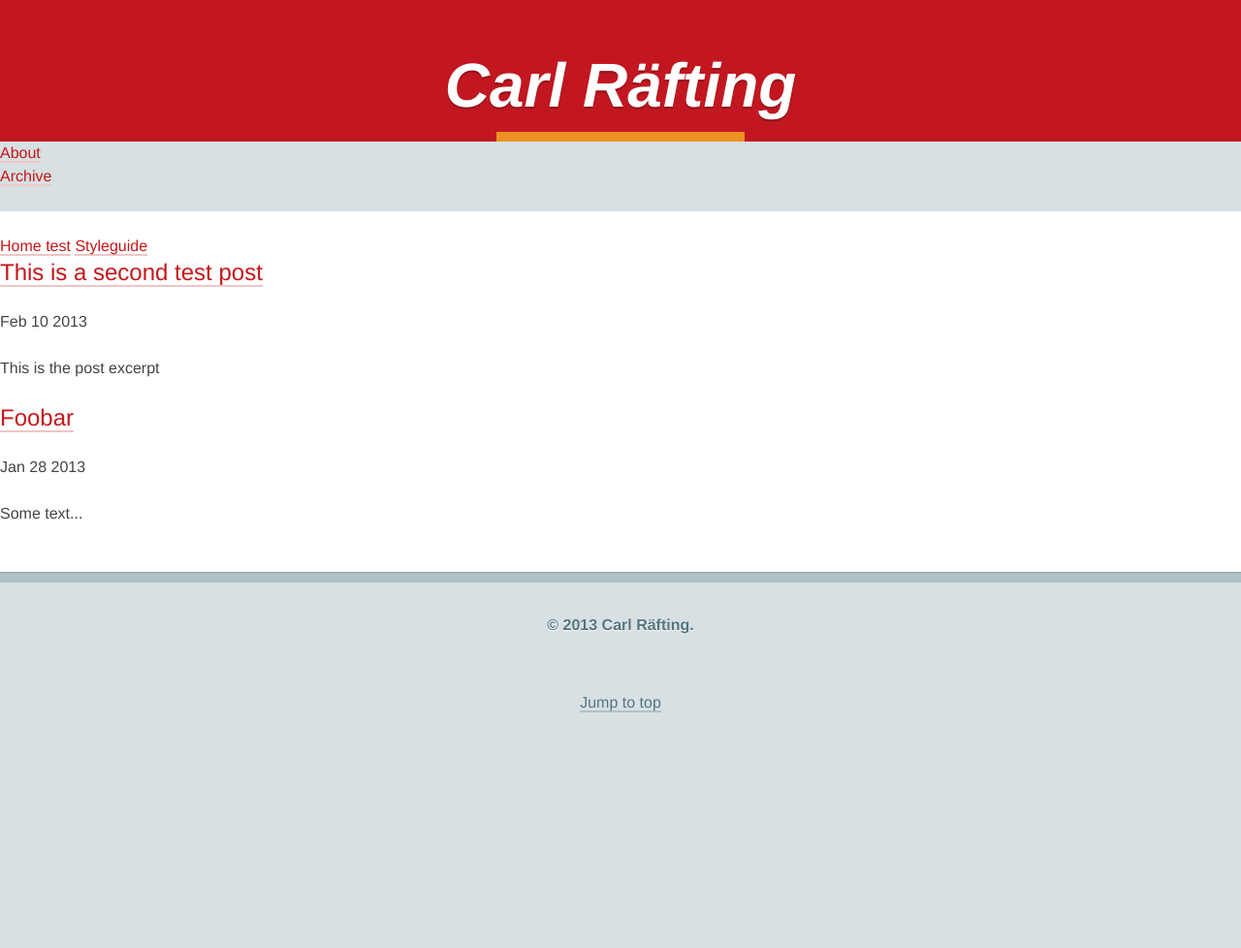
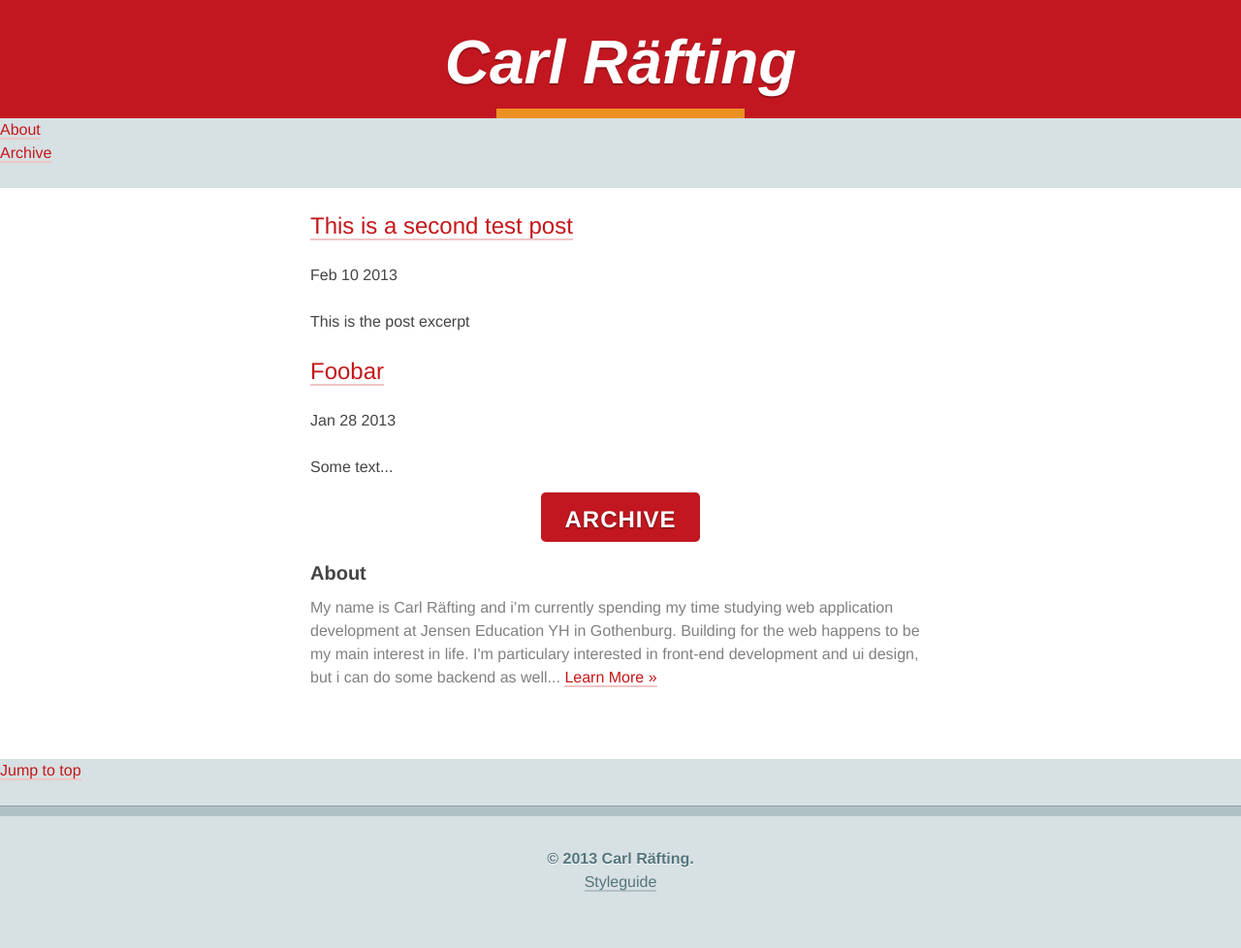
Before and after one commit to carlrafting/carlrafting.com-v2024, a Jekyll site: the page built from index.html, in a window 1280 px wide. Shown: the whole page at 97% size. Built offline with Jekyll 4.4.1, drawn with Linux system fonts in a browser that asks for light colours; before the commit the page ends 900 px from its top, so only the background shows below that.

Commit message:
Doing some cleanup and setting the layout and stuff...

```diff
--- a/_layouts/default.html
+++ b/_layouts/default.html
@@ -25,17 +25,19 @@
 <a class="header-title" href="/"><span>Carl Räfting</span></a>
 {% endif %}
 
-<a class="jump-nav" href="#nav">Jump to navigation</a>
-
 </div>
 
 <hr>
 
 <div class="main" role="main">
+<div class="main-content">
 
 {{ content }}
 
 </div>
+</div>
+
+<hr>
 
 <div class="nav" id="nav">
 <ul>
@@ -46,9 +48,12 @@
 
 <hr>
 
+<div class="jump-top"><a href="#">Jump to top</a></div>
+
+<hr>
+
 <div class="footer" role="contentinfo">
-<p class="copyright"><small>&copy; {{ 'now' | date: "%Y" }} Carl Räfting.</small></p>
-<div class="jump-top"><a href="#">Jump to top</a></div>
+<p class="copyright"><small>&copy; {{ 'now' | date: "%Y" }} Carl Räfting.</small> <br> <a href="/styleguide/">Styleguide</a></p>
 </div>
 
 <script src="/js/global.js"></script>
--- a/css/global.css
+++ b/css/global.css
@@ -236,14 +236,21 @@ h1 {
   font-family: "AdelleBasic-BoldItalic", "Adelle Basic", "Helvetica Neue", Arial, sans-serif;
   padding-top: .5em;
   margin-bottom: 1.5em;
+  text-align: center;
+}
+@media screen and (min-width: 40em) {
+  /* line 117, ../scss/global.scss */
+  h1 {
+    font-size: 4em;
+  }
 }
 
-/* line 126, ../scss/global.scss */
+/* line 134, ../scss/global.scss */
 h2, h4, h5, h6 {
   font-family: "Helvetica Neue", Arial, sans-serif;
 }
 
-/* line 130, ../scss/global.scss */
+/* line 138, ../scss/global.scss */
 h2 {
   font-family: "Adelle Basic", "Helvetica Neue", Arial, sans-serif;
   font-size: 1.5em;
@@ -251,7 +258,7 @@ h2 {
   margin-bottom: 1em;
 }
 
-/* line 137, ../scss/global.scss */
+/* line 145, ../scss/global.scss */
 h3 {
   font-family: "AdelleBasic-BoldItalic", "Adelle Basic", "Helvetica Neue", Arial, sans-serif;
   font-size: 1.25em;
@@ -262,28 +269,28 @@ h3 {
 
 /* @end headings */
 /* @group shared */
-/* line 149, ../scss/global.scss */
+/* line 157, ../scss/global.scss */
 p, ul, ol, dl, form, pre {
   margin-bottom: 1.5em;
 }
 
 /* @end shared */
 /* @group links */
-/* line 157, ../scss/global.scss */
+/* line 165, ../scss/global.scss */
 a {
   color: #c5171a;
   text-decoration: none;
   border-bottom: 2px solid #f0c5c6;
 }
 
-/* line 163, ../scss/global.scss */
+/* line 171, ../scss/global.scss */
 a:hover,
 a:focus {
   color: #ae151d;
   border-color: #ae151d;
 }
 
-/* line 167, ../scss/global.scss */
+/* line 175, ../scss/global.scss */
 a:active {
   color: #600a0f;
   border-color: #600a0f;
@@ -291,18 +298,18 @@ a:active {
 
 /* @end links */
 /* @group quotes */
-/* line 176, ../scss/global.scss */
+/* line 184, ../scss/global.scss */
 blockquote, q {
   quotes: none;
 }
 
-/* line 177, ../scss/global.scss */
+/* line 185, ../scss/global.scss */
 blockquote:before, blockquote:after {
   content: '';
   content: none;
 }
 
-/* line 182, ../scss/global.scss */
+/* line 190, ../scss/global.scss */
 q:before, q:after {
   content: '';
   content: none;
@@ -310,7 +317,7 @@ q:before, q:after {
 
 /* @end quotes */
 /* @group tables */
-/* line 191, ../scss/global.scss */
+/* line 199, ../scss/global.scss */
 table {
   border-collapse: collapse;
   border-spacing: 0;
@@ -318,12 +325,12 @@ table {
 
 /* @end tables */
 /* @group forms */
-/* line 200, ../scss/global.scss */
+/* line 208, ../scss/global.scss */
 form {
   margin: 0;
 }
 
-/* line 207, ../scss/global.scss */
+/* line 215, ../scss/global.scss */
 button,
 input,
 select,
@@ -334,14 +341,14 @@ textarea {
   font-family: "Helvetica Neue", Arial, sans-serif;
 }
 
-/* line 214, ../scss/global.scss */
+/* line 222, ../scss/global.scss */
 input[type="text"] {
   max-width: 100%;
   margin: 0;
   padding: 0;
 }
 
-/* line 221, ../scss/global.scss */
+/* line 229, ../scss/global.scss */
 button[disabled],
 input[disabled] {
   cursor: not-allowed;
@@ -350,113 +357,94 @@ input[disabled] {
 /* @end forms */
 /* @end elements */
 /* @group header */
-/* line 231, ../scss/global.scss */
+/* line 239, ../scss/global.scss */
 .header {
   color: #fff;
   background: #c21720;
+  padding-top: 1em;
 }
 
-/* line 236, ../scss/global.scss */
+/* line 245, ../scss/global.scss */
 .header h1 {
   font-size: 1em;
   line-height: 1.5;
   margin: 0;
+  padding: 0;
 }
 
-/* line 243, ../scss/global.scss */
+/* line 253, ../scss/global.scss */
 .header a:link,
 .header a:visited {
   color: #fff;
 }
 
-/* line 248, ../scss/global.scss */
+/* line 258, ../scss/global.scss */
 .header a:hover,
 .header a:focus {
   color: #f5c2c5;
 }
 
-/* line 252, ../scss/global.scss */
+/* line 262, ../scss/global.scss */
 .header a:active {
   color: #ea838c;
 }
 
-/* line 256, ../scss/global.scss */
+/* line 266, ../scss/global.scss */
 .header-title {
   font-size: 2em;
   font-family: "AdelleBasic-Bold", "Adelle Basic", "Helvetica Neue", Arial, sans-serif;
   font-style: italic;
   text-align: center;
+  width: 4em;
+  margin: auto;
   color: #fff;
   border-bottom: 10px solid #ec9022;
   text-shadow: 0 2px 1px rgba(0, 0, 0, 0.25);
   display: block;
-  padding: 1em 0 0;
-  margin: 0 15%;
+}
+@media screen and (min-width: 30em) {
+  /* line 280, ../scss/global.scss */
+  .page-home .header-title {
+    font-size: 4em;
+  }
 }
 
-/* line 269, ../scss/global.scss */
+/* line 288, ../scss/global.scss */
+.header-title span {
+  margin-left: -2em;
+  margin-right: -2em;
+}
+
+/* line 293, ../scss/global.scss */
 .header-title a {
   color: #fff;
   border: 0;
 }
 
-/* line 275, ../scss/global.scss */
-.jump-nav,
-a.jump-nav {
-  color: #fff;
-  border: 0;
-  position: absolute;
-  top: .5em;
-  left: 2.5%;
-  -webkit-font-smoothing: subpixel-antialiased;
-}
-
-@media screen and (min-width: 40em) {
-  /* line 286, ../scss/global.scss */
-  .header-title {
-    font-style: normal;
-    text-transform: uppercase;
-    margin: 0 40%;
-  }
-
-  /* line 292, ../scss/global.scss */
-  .page-home .header-title {
-    font-size: 4em;
-    font-style: italic;
-    text-transform: none;
-    padding-top: .5em;
-    position: relative;
-  }
-
-  /* line 300, ../scss/global.scss */
-  .page-home .header-title span {
-    display: block;
-    margin: 0 -100%;
-  }
-
-  /* line 305, ../scss/global.scss */
-  .jump-nav {
-    display: none;
-  }
-}
 /* @end header */
 /* @group main */
-/* line 315, ../scss/global.scss */
+/* line 302, ../scss/global.scss */
 .main {
   color: #444;
   background: #fff;
   padding: 1.5em 0;
 }
 
-/* line 321, ../scss/global.scss */
+/* line 308, ../scss/global.scss */
+.main-content {
+  width: 90%;
+  max-width: 40em;
+  margin: auto;
+}
+
+/* line 314, ../scss/global.scss */
 .posted {
-  /*margin-bottom: 0;*/
   padding-top: 1em;
   color: #808080;
   text-align: center;
 }
 
-/* line 331, ../scss/global.scss */
+/* line 323, ../scss/global.scss */
 .archive-link a {
   font-size: 1.5em;
   color: #fff;
@@ -476,23 +464,23 @@ a.jump-nav {
 }
 
 @media screen and (min-width: 40em) {
-  /* line 351, ../scss/global.scss */
+  /* line 343, ../scss/global.scss */
   .archive-link {
     text-align: center;
   }
 
-  /* line 355, ../scss/global.scss */
+  /* line 347, ../scss/global.scss */
   .archive-link a {
     display: inline;
   }
 }
-/* line 362, ../scss/global.scss */
+/* line 354, ../scss/global.scss */
 .archive-link a:hover,
 .archive-link a:focus {
   color: #efc5c6;
 }
 
-/* line 366, ../scss/global.scss */
+/* line 358, ../scss/global.scss */
 .archive-link a:active {
   color: #efc5c6;
   background: #ae151d;
@@ -503,39 +491,39 @@ a.jump-nav {
 
 /* @end main */
 /* @group about */
-/* line 378, ../scss/global.scss */
+/* line 370, ../scss/global.scss */
 .about {
   color: #444;
   background: #fff;
   padding: 1.5em 0;
 }
 
-/* line 384, ../scss/global.scss */
+/* line 376, ../scss/global.scss */
 .about-copy {
   color: #808080;
 }
 
 /* @end about */
 /* @group footer */
-/* line 392, ../scss/global.scss */
+/* line 384, ../scss/global.scss */
 .footer {
   border-top: 1px solid #88a1a9;
   text-align: center;
 }
 
-/* line 397, ../scss/global.scss */
+/* line 389, ../scss/global.scss */
 .footer a {
   color: #56757d;
   border-color: #b0c1c6;
 }
 
-/* line 402, ../scss/global.scss */
+/* line 394, ../scss/global.scss */
 .copyright {
   border-top: 10px solid #b0c1c6;
   padding: 2em 0;
 }
 
-/* line 407, ../scss/global.scss */
+/* line 399, ../scss/global.scss */
 .copyright small {
   font-size: 1em;
   font-family: "Adelle Basic", "Helvetica Neue", sans-serif;
@@ -543,14 +531,14 @@ a.jump-nav {
   text-shadow: #fff 0 1px 0;
 }
 
-/* line 414, ../scss/global.scss */
+/* line 406, ../scss/global.scss */
 .jump-top {
   margin-bottom: 1.5em;
 }
 
 /* @end footer */
 /* @group misc */
-/* line 422, ../scss/global.scss */
+/* line 414, ../scss/global.scss */
 .hidden {
   display: block;
   visibility: hidden;
--- a/index.html
+++ b/index.html
@@ -3,9 +3,6 @@ layout: default
 title: Carl Räfting
 home: true
 ---
-
-<a href="/home/">Home test</a>
-<a href="/styleguide/">Styleguide</a>
 
 {% for post in site.posts limit: 10 %}
 <h2><a href="{{ post.url }}">{{ post.title }}</a></h2>
@@ -16,3 +13,13 @@ home: true
 <p>No excerpt</p>
 {% endif %}
 {% endfor %}
+
+<div class="archive-link"><a href="#">Archive</a></div>
+
+<div class="about">
+<div class="content">
+<h3>About</h3>
+<p class="about-copy">My name is Carl Räfting and i’m currently spending my time studying web application development at Jensen Education YH in Gothenburg. Building for the web happens to be my main interest in life. I'm particulary interested in front-end development and ui design, but i can do some backend as well...
+<a class="aside-link" href="#">Learn More &raquo;</a></p>
+</div>
+</div>
```
Also changed, not shown: scss/global.scss (+32 -40 lines).
